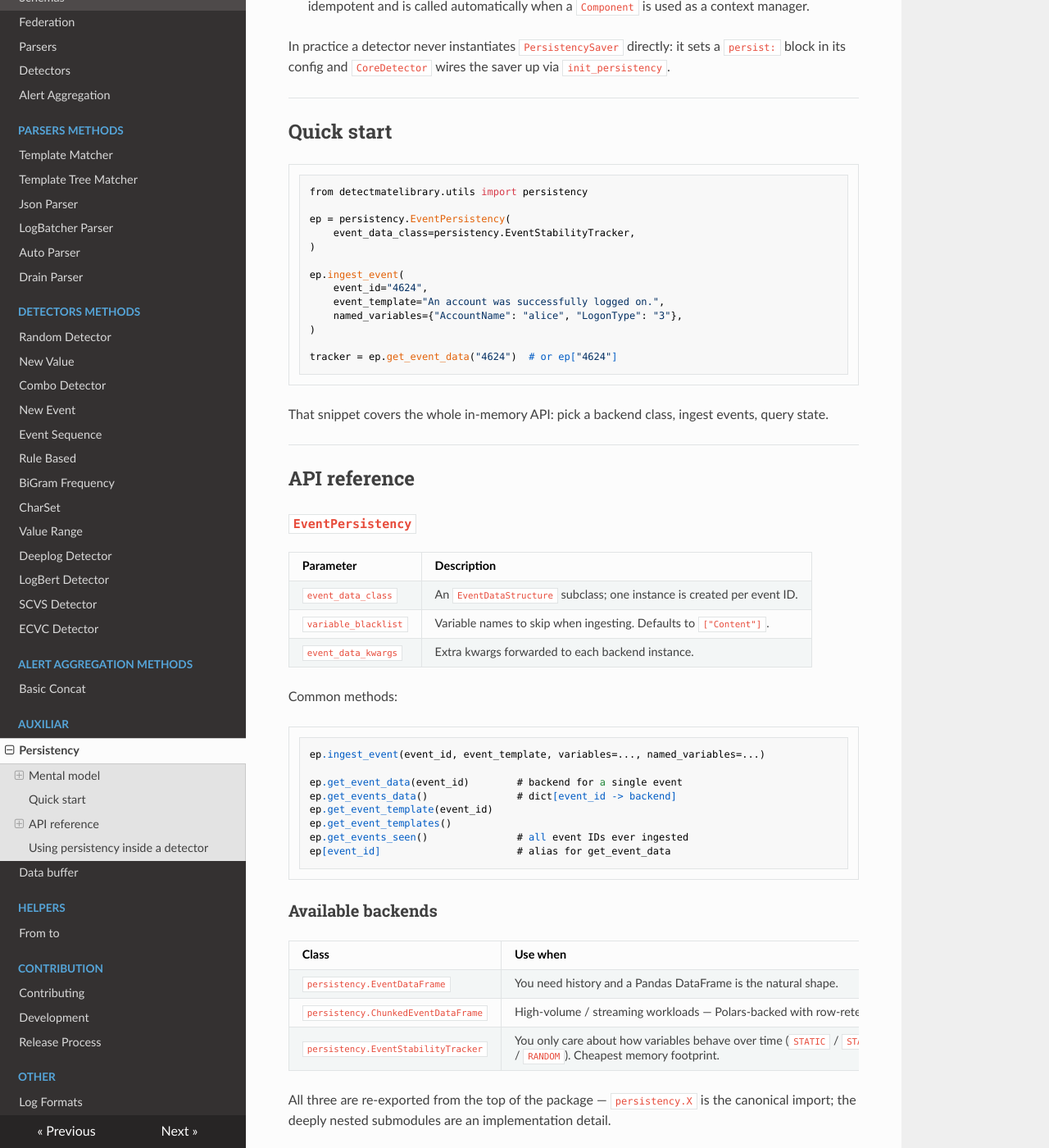
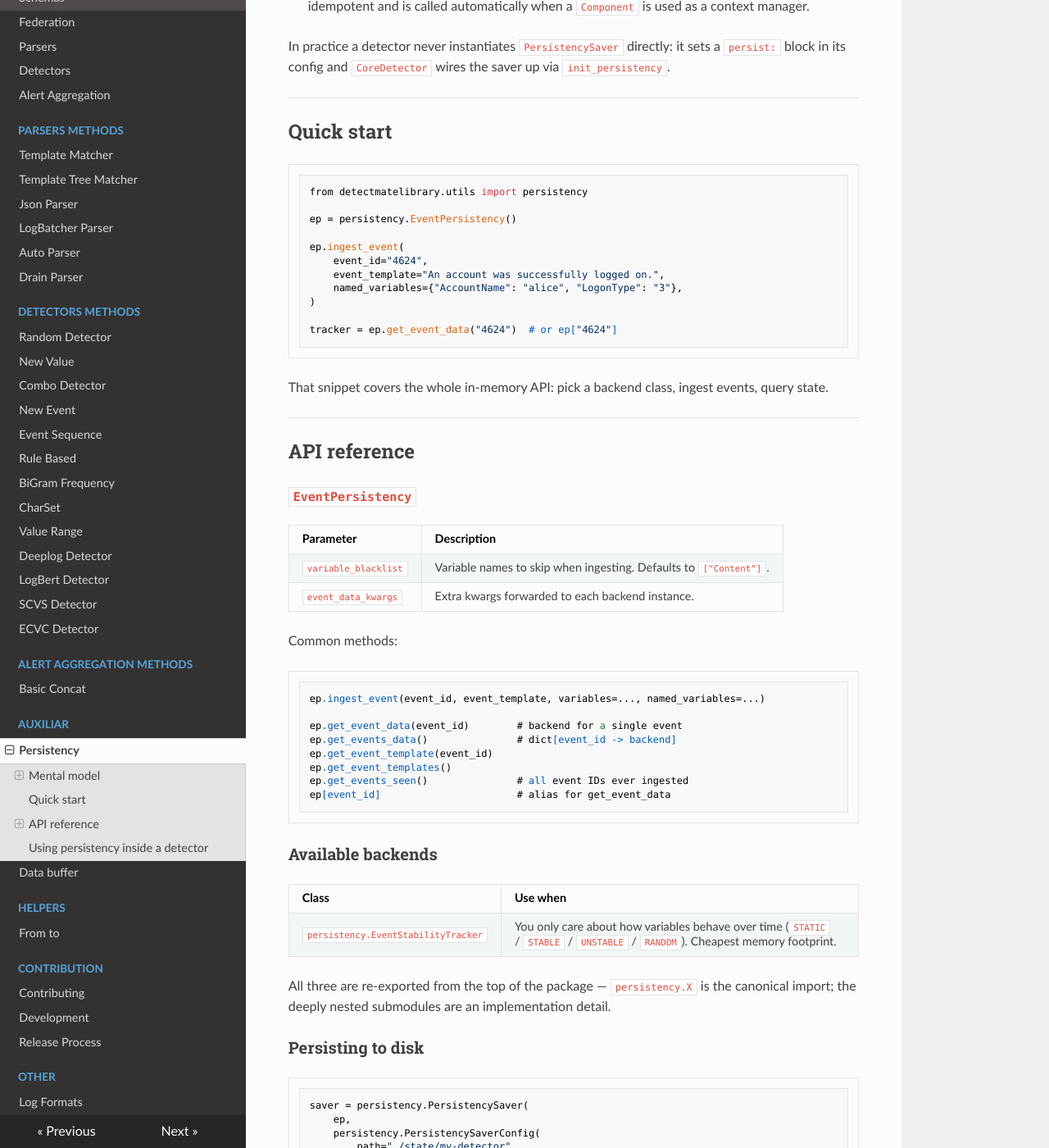
Before and after one commit to ait-detectmate/DetectMateLibrary, an MkDocs documentation site: the page built from docs/auxiliar/persistency.md, in a window 1280 px wide and 1400 px high, scrolled down 1271 px. Shown: the whole window at 82% size. Built offline with MkDocs 1.6.1, drawn with Linux system fonts in a browser that asks for light colours; nearby versions of some CDN libraries.

Commit message:
update docs

````diff
--- a/docs/auxiliar/persistency.md
+++ b/docs/auxiliar/persistency.md
@@ -62,9 +62,7 @@ a `persist:` block in its config and `CoreDetector` wires the saver up via
 ```python
 from detectmatelibrary.utils import persistency
 
-ep = persistency.EventPersistency(
-    event_data_class=persistency.EventStabilityTracker,
-)
+ep = persistency.EventPersistency()
 
 ep.ingest_event(
     event_id="4624",
@@ -86,7 +84,6 @@ events, query state.
 
 | Parameter | Description |
 |---|---|
-| `event_data_class` | An `EventDataStructure` subclass; one instance is created per event ID. |
 | `variable_blacklist` | Variable names to skip when ingesting. Defaults to `["Content"]`. |
 | `event_data_kwargs` | Extra kwargs forwarded to each backend instance. |
 
@@ -107,8 +104,6 @@ ep[event_id]                       # alias for get_event_data
 
 | Class | Use when |
 |---|---|
-| `persistency.EventDataFrame` | You need history and a Pandas DataFrame is the natural shape. |
-| `persistency.ChunkedEventDataFrame` | High-volume / streaming workloads — Polars-backed with row-retention and automatic compaction. |
 | `persistency.EventStabilityTracker` | You only care about how variables behave over time (`STATIC` / `STABLE` / `UNSTABLE` / `RANDOM`). Cheapest memory footprint. |
 
 All three are re-exported from the top of the package — `persistency.X` is the
````
